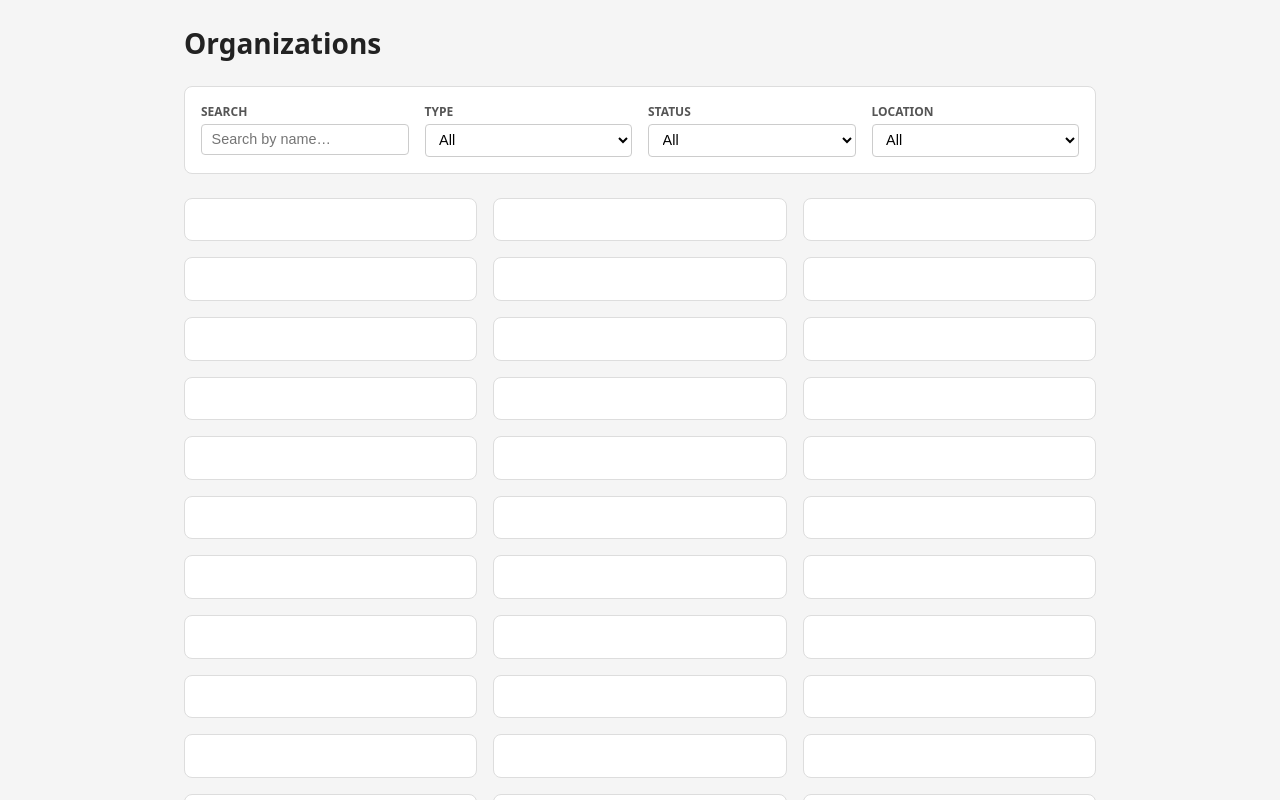
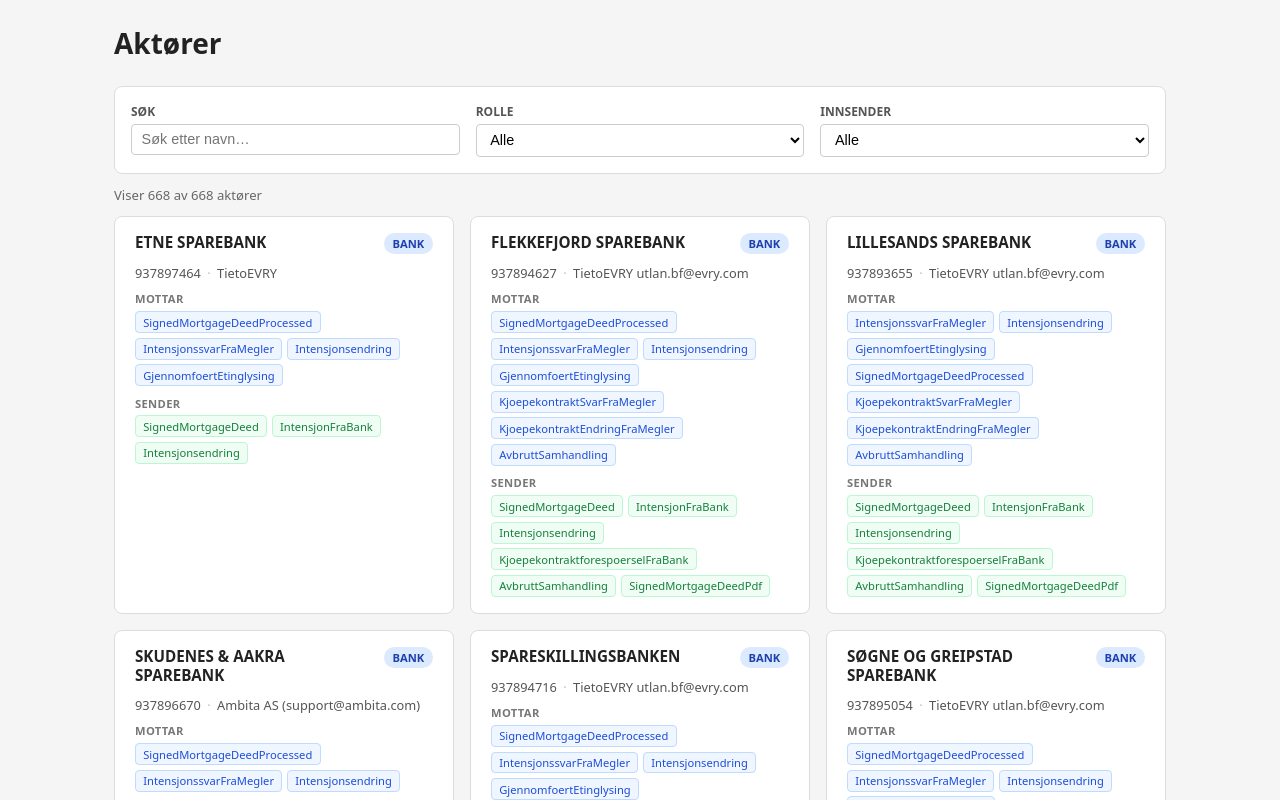
Before and after one commit to javaguruen/akeldo, a Vue app: page / in a window 1280 px wide. Shown: the top 800 px of the page. Built offline with nearby package versions, Linux system fonts and the light colour scheme.

Commit message:
Viser ekte data

```diff
--- a/src/App.vue
+++ b/src/App.vue
@@ -2,17 +2,14 @@
 import { ref, computed, onMounted } from 'vue'
 import FilterBar from './components/FilterBar.vue'
 import OrgCard from './components/OrgCard.vue'
-
-const FILTER_KEYS = ['type', 'status', 'location']
 
 const orgs = ref([])
 const loading = ref(true)
 const error = ref(null)
 
 const searchText = ref('')
-const activeFilters = ref(
-  Object.fromEntries(FILTER_KEYS.map(k => [k, '']))
-)
+const roleFilter = ref('')
+const innsenderFilter = ref('')
 
 onMounted(async () => {
   try {
@@ -26,56 +23,52 @@
   }
 })
 
-const filterOptions = computed(() =>
-  Object.fromEntries(
-    FILTER_KEYS.map(key => [
-      key,
-      [...new Set(orgs.value.map(o => o[key]).filter(Boolean))].sort()
-    ])
-  )
+const roleOptions = computed(() =>
+  [...new Set(orgs.value.map(o => o.roller?.[0]?.rolle).filter(Boolean))].sort()
+)
+
+const innsenderOptions = computed(() =>
+  [...new Set(orgs.value.map(o => o.innsender?.split(' - ')[0]).filter(Boolean))].sort()
 )
 
 const filteredOrgs = computed(() => {
   const search = searchText.value.trim().toLowerCase()
   return orgs.value.filter(org => {
-    if (search && !org.name.toLowerCase().includes(search)) return false
-    for (const key of FILTER_KEYS) {
-      if (activeFilters.value[key] && org[key] !== activeFilters.value[key]) return false
-    }
+    if (search && !org.organisasjonsnavn.toLowerCase().includes(search)) return false
+    if (roleFilter.value && org.roller?.[0]?.rolle !== roleFilter.value) return false
+    if (innsenderFilter.value && org.innsender?.split(' - ')[0] !== innsenderFilter.value) return false
     return true
   })
 })
-
-function onSearch(value) {
-  searchText.value = value
-}
-
-function onFilter({ key, value }) {
-  activeFilters.value[key] = value
-}
 </script>
 
 <template>
   <div class="app">
     <header class="app-header">
-      <h1>Organizations</h1>
+      <h1>Aktører</h1>
     </header>
 
     <FilterBar
-      :filter-keys="FILTER_KEYS"
-      :filter-options="filterOptions"
-      :active-filters="activeFilters"
-      @search="onSearch"
-      @filter="onFilter"
+      :role-options="roleOptions"
+      :innsender-options="innsenderOptions"
+      :role-filter="roleFilter"
+      :innsender-filter="innsenderFilter"
+      @search="searchText = $event"
+      @role="roleFilter = $event"
+      @innsender="innsenderFilter = $event"
     />
 
+    <p v-if="!loading && !error" class="result-count">
+      Viser {{ filteredOrgs.length }} av {{ orgs.length }} aktører
+    </p>
+
     <main class="org-list">
-      <p v-if="loading" class="status-msg">Loading…</p>
-      <p v-else-if="error" class="status-msg status-msg--error">Failed to load data: {{ error }}</p>
-      <p v-else-if="filteredOrgs.length === 0" class="status-msg">No organizations match the current filters.</p>
+      <p v-if="loading" class="status-msg">Laster…</p>
+      <p v-else-if="error" class="status-msg status-msg--error">Kunne ikke laste data: {{ error }}</p>
+      <p v-else-if="filteredOrgs.length === 0" class="status-msg">Ingen aktører matcher gjeldende filtre.</p>
       <OrgCard
         v-for="org in filteredOrgs"
-        :key="org.id"
+        :key="org.organisasjonsnummer"
         :org="org"
       />
     </main>
@@ -86,16 +79,22 @@
 *, *::before, *::after { box-sizing: border-box; margin: 0; padding: 0; }
 body { font-family: system-ui, sans-serif; background: #f5f5f5; color: #222; }
 
-.app { max-width: 960px; margin: 0 auto; padding: 1.5rem; }
+.app { max-width: 1100px; margin: 0 auto; padding: 1.5rem; }
 
 .app-header { margin-bottom: 1.5rem; }
 .app-header h1 { font-size: 1.75rem; font-weight: 700; }
 
+.result-count {
+  margin-top: 0.75rem;
+  font-size: 0.82rem;
+  color: #666;
+}
+
 .org-list {
   display: grid;
-  grid-template-columns: repeat(auto-fill, minmax(280px, 1fr));
+  grid-template-columns: repeat(auto-fill, minmax(340px, 1fr));
   gap: 1rem;
-  margin-top: 1.5rem;
+  margin-top: 0.75rem;
 }
 
 .status-msg { grid-column: 1/-1; color: #666; font-style: italic; }
--- a/src/components/FilterBar.vue
+++ b/src/components/FilterBar.vue
@@ -1,46 +1,47 @@
 <script setup>
 defineProps({
-  filterKeys: { type: Array, required: true },
-  filterOptions: { type: Object, required: true },
-  activeFilters: { type: Object, required: true },
+  roleOptions:     { type: Array, required: true },
+  innsenderOptions:{ type: Array, required: true },
+  roleFilter:      { type: String, required: true },
+  innsenderFilter: { type: String, required: true },
 })
 
-const emit = defineEmits(['search', 'filter'])
-
-function onInput(e) {
-  emit('search', e.target.value)
-}
-
-function onSelect(key, e) {
-  emit('filter', { key, value: e.target.value })
-}
-
-function label(key) {
-  return key.charAt(0).toUpperCase() + key.slice(1)
-}
+const emit = defineEmits(['search', 'role', 'innsender'])
 </script>
 
 <template>
   <div class="filter-bar">
     <div class="filter-group">
-      <label for="search">Search</label>
+      <label for="search">Søk</label>
       <input
         id="search"
         type="text"
-        placeholder="Search by name…"
-        @input="onInput"
+        placeholder="Søk etter navn…"
+        @input="emit('search', $event.target.value)"
       />
     </div>
 
-    <div v-for="key in filterKeys" :key="key" class="filter-group">
-      <label :for="`filter-${key}`">{{ label(key) }}</label>
+    <div class="filter-group">
+      <label for="filter-rolle">Rolle</label>
       <select
-        :id="`filter-${key}`"
-        :value="activeFilters[key]"
-        @change="onSelect(key, $event)"
+        id="filter-rolle"
+        :value="roleFilter"
+        @change="emit('role', $event.target.value)"
       >
-        <option value="">All</option>
-        <option v-for="opt in filterOptions[key]" :key="opt" :value="opt">{{ opt }}</option>
+        <option value="">Alle</option>
+        <option v-for="r in roleOptions" :key="r" :value="r">{{ r }}</option>
+      </select>
+    </div>
+
+    <div class="filter-group">
+      <label for="filter-innsender">Innsender</label>
+      <select
+        id="filter-innsender"
+        :value="innsenderFilter"
+        @change="emit('innsender', $event.target.value)"
+      >
+        <option value="">Alle</option>
+        <option v-for="i in innsenderOptions" :key="i" :value="i">{{ i }}</option>
       </select>
     </div>
   </div>
--- a/src/components/OrgCard.vue
+++ b/src/components/OrgCard.vue
@@ -2,33 +2,46 @@
 defineProps({
   org: { type: Object, required: true },
 })
+
+function innsenderNavn(innsender) {
+  return innsender?.split(' - ')[0] ?? innsender
+}
 </script>
 
 <template>
   <article class="org-card">
     <div class="org-card__header">
-      <h2 class="org-card__name">{{ org.name }}</h2>
+      <h2 class="org-card__name">{{ org.organisasjonsnavn }}</h2>
       <span
-        v-if="org.status"
-        class="org-card__status"
-        :class="`status--${org.status.toLowerCase()}`"
-      >{{ org.status }}</span>
+        v-if="org.roller?.[0]?.rolle"
+        class="org-card__rolle"
+        :class="`rolle--${org.roller[0].rolle.toLowerCase()}`"
+      >{{ org.roller[0].rolle }}</span>
     </div>
 
-    <dl class="org-card__meta">
-      <div v-if="org.type"><dt>Type</dt><dd>{{ org.type }}</dd></div>
-      <div v-if="org.location"><dt>Location</dt><dd>{{ org.location }}</dd></div>
-    </dl>
+    <p class="org-card__meta">
+      <span class="org-card__orgnr">{{ org.organisasjonsnummer }}</span>
+      <span v-if="org.innsender" class="org-card__sep">·</span>
+      <span v-if="org.innsender" class="org-card__innsender">{{ innsenderNavn(org.innsender) }}</span>
+    </p>
 
-    <p v-if="org.description" class="org-card__desc">{{ org.description }}</p>
+    <div v-if="org.mottaksliste?.length" class="org-card__tags-section">
+      <p class="org-card__tags-label">Mottar</p>
+      <div class="org-card__tags">
+        <span v-for="m in org.mottaksliste" :key="m.meldingstype" class="tag tag--receive">
+          {{ m.meldingstype }}
+        </span>
+      </div>
+    </div>
 
-    <a
-      v-if="org.website"
-      :href="org.website"
-      target="_blank"
-      rel="noopener noreferrer"
-      class="org-card__link"
-    >Visit website</a>
+    <div v-if="org.sendeliste?.length" class="org-card__tags-section">
+      <p class="org-card__tags-label">Sender</p>
+      <div class="org-card__tags">
+        <span v-for="m in org.sendeliste" :key="m.meldingstype" class="tag tag--send">
+          {{ m.meldingstype }}
+        </span>
+      </div>
+    </div>
   </article>
 </template>
 
@@ -50,35 +63,57 @@
   gap: 0.5rem;
 }
 
-.org-card__name { font-size: 1rem; font-weight: 600; }
+.org-card__name {
+  font-size: 0.95rem;
+  font-weight: 600;
+  line-height: 1.3;
+}
 
-.org-card__status {
+.org-card__rolle {
   font-size: 0.7rem;
   font-weight: 700;
   text-transform: uppercase;
-  padding: 0.2rem 0.5rem;
+  padding: 0.2rem 0.55rem;
   border-radius: 999px;
   white-space: nowrap;
+  flex-shrink: 0;
 }
-.status--active   { background: #d4edda; color: #155724; }
-.status--inactive { background: #f8d7da; color: #721c24; }
+.rolle--bank   { background: #dbeafe; color: #1e40af; }
+.rolle--megler { background: #d1fae5; color: #065f46; }
 
 .org-card__meta {
+  font-size: 0.8rem;
+  color: #555;
   display: flex;
-  gap: 1rem;
-  font-size: 0.82rem;
+  gap: 0.4rem;
+  align-items: center;
 }
-.org-card__meta div { display: flex; gap: 0.25rem; }
-.org-card__meta dt { color: #777; }
-.org-card__meta dd { font-weight: 500; }
 
-.org-card__desc { font-size: 0.88rem; color: #444; line-height: 1.5; }
+.org-card__orgnr { font-variant-numeric: tabular-nums; }
+.org-card__sep   { color: #bbb; }
 
-.org-card__link {
-  font-size: 0.82rem;
-  color: #4a90d9;
-  text-decoration: none;
-  margin-top: auto;
+.org-card__tags-section { display: flex; flex-direction: column; gap: 0.3rem; }
+
+.org-card__tags-label {
+  font-size: 0.7rem;
+  font-weight: 600;
+  text-transform: uppercase;
+  color: #777;
+  letter-spacing: 0.03em;
 }
-.org-card__link:hover { text-decoration: underline; }
+
+.org-card__tags {
+  display: flex;
+  flex-wrap: wrap;
+  gap: 0.3rem;
+}
+
+.tag {
+  font-size: 0.7rem;
+  padding: 0.15rem 0.45rem;
+  border-radius: 4px;
+  white-space: nowrap;
+}
+.tag--receive { background: #eff6ff; color: #1d4ed8; border: 1px solid #bfdbfe; }
+.tag--send    { background: #f0fdf4; color: #15803d; border: 1px solid #bbf7d0; }
 </style>
```
